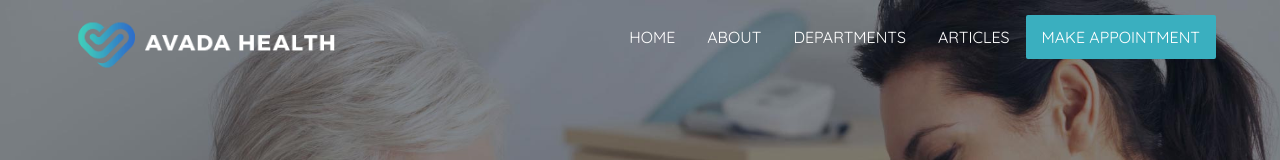
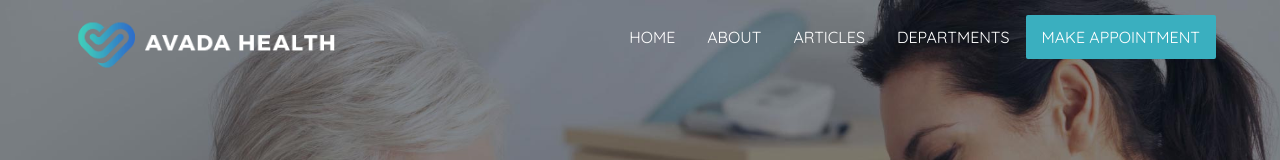
Before and after one commit to Christian01881/proj-html-vuejs, a Vue app: page / in a window 1280 px wide. Shown: the top 160 px of the page. Built offline with nearby package versions, Linux system fonts and the light colour scheme; a web font is replaced by a local one.

Commit message:
fix header

```diff
--- a/src/components/AppHeader.vue
+++ b/src/components/AppHeader.vue
@@ -6,9 +6,9 @@
             </div>
             <div class="drop">
                 <ul class="d-flex align-items-center justify-content-between text-white text-uppercase">
-                    <li v-for="(link,index) in headerLinks" :key="index" v-show="index < 2" class="px-3 lightblue">{{ link }}</li>
-                    <li v-for="(link,index) in headerLinks" :key="index" v-show="index === 2" class="px-3 lightblue">{{ link }}</li>
-                    <li v-for="(link,index) in headerLinks" :key="index" v-show="index > 2" class="px-3 lightblue"><a class="none" href="#appointment">{{ link }}</a></li>
+                    <li v-for="(link,index) in headerLinks" :key="index" v-show="index < 3" class="px-3 lightblue">{{ link }}</li>
+                    <li v-for="(link,index) in headerLinks" :key="index" v-show="index === 3" class="px-3 lightblue drop">{{ link }}</li>
+                    <li v-for="(link,index) in headerLinks" :key="index" v-show="index > 3" class="px-3 lightblue"><a class="none" href="#appointment">{{ link }}</a></li>
                 </ul>
                 <div class="down">
                     <ul class="list-group">
@@ -64,6 +64,7 @@ import { footerLinks} from '../data/store.js'
 
         .lightblue:hover{
             color: #3aafbf;
+            cursor: pointer;
         }
 
 
@@ -131,7 +132,7 @@ import { footerLinks} from '../data/store.js'
         color: black;
         background-color: white;
         position: absolute;
-        right: 385px;
+        right: 280px;
         top: 60px;
         display: none;
     }
--- a/src/data/store.js
+++ b/src/data/store.js
@@ -1,8 +1,8 @@
 const headerLinks = [
     'home',
     'about',
+    'articles',
     'departments',
-    'articles',
     'make appointment'
 ];
 
```
